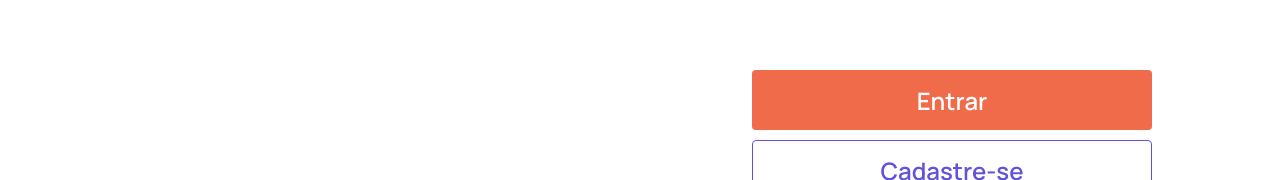
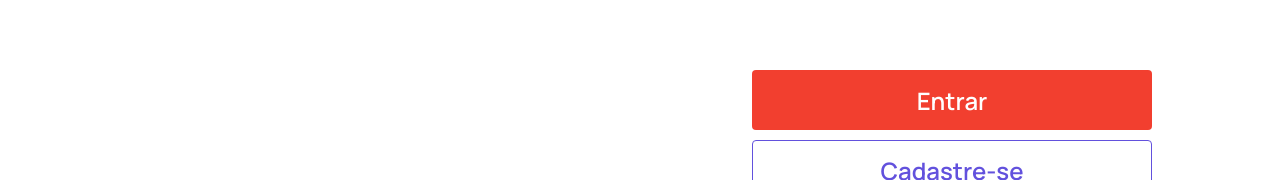
Before and after one commit to Mello-Davi/Tarefa02React, a React (Vite) app: page / in a window 1280 px wide. In both pictures the pointer is over the button "Entrar". Shown: the part 735-915 px from the top of the page. Built offline with nearby package versions, Linux system fonts and the light colour scheme.

Commit message:
fix: adicao do hover aos botoes da pagina de login

```diff
--- a/src/pages/Login/styles.module.css
+++ b/src/pages/Login/styles.module.css
@@ -95,6 +95,11 @@
     border-radius: 4px;
     color: white;
     background-color: #EF6B4A;
+    cursor: pointer;
+
+    &:hover{
+        background-color: #f23f2f;
+    }
 }
 .botaoCadastro{
     width: 400px;
@@ -105,4 +110,10 @@
     border-radius: 4px;
     color: #6251DD;
     background-color: white;
+    cursor: pointer;
+
+    &:hover{
+        color: white;
+        background-color: #6251DD;
+    }
 }
```
